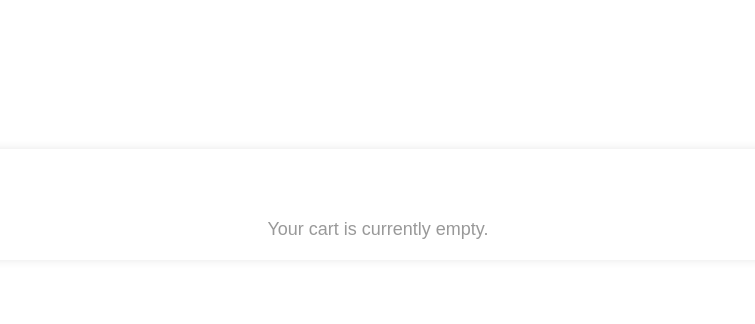
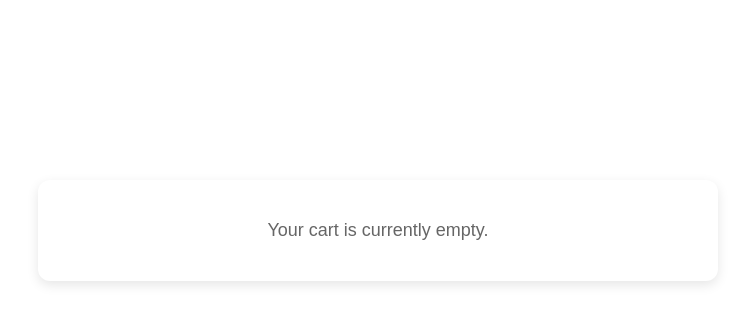
Before and after one commit to Wyllkirby/Crusaders, a plain HTML site: page cart.html in a window 1280 px wide. Shown: the full height of the page, 262-1017 px from the left. Drawn offline with Linux system fonts and the light colour scheme.

Commit message:
Update styles.css

```diff
--- a/styles.css
+++ b/styles.css
@@ -344,12 +344,11 @@ body.dark-theme {
   color: #333;
 }
 .cart-container {
-  max-width: 800px;
-  margin: 40px auto;
-  background: #fff;
-  padding: 20px;
-  border-radius: 10px;
-  box-shadow: 0 0 10px rgba(0, 0, 0, 0.1);
+  display: flex;
+  justify-content: center;
+  align-items: center;
+  min-height: 200px;
+  margin-top: 20px;
 }
 .cart-item {
   display: flex;
@@ -383,10 +382,15 @@ body.dark-theme {
   cursor: pointer;
 }
 .empty-cart {
+  padding: 40px;
+  border-radius: 12px;
+  background-color: #fff;
+  box-shadow: 0 4px 12px rgba(0, 0, 0, 0.1);
+  font-size: 18px;
+  color: #666;
   text-align: center;
-  color: #999;
-  margin-top: 50px;
-  font-size: 18px;
+  max-width: 600px;
+  width: 100%;
 }
 .total {
   text-align: right;
```
